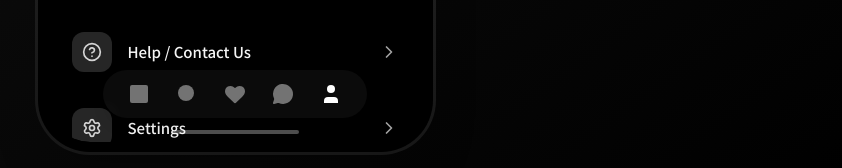
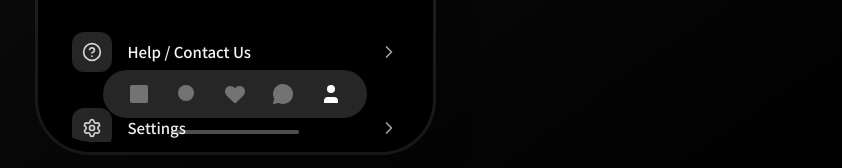
Before and after one commit to link2004/youlet-design-mock, a React (Vite) app: page / in a window 1280 px wide. Shown: the part 715-883 px from the top of the page, without its empty margins (405-1247 px from the left). Built offline with nearby package versions, Linux system fonts and the light colour scheme.

Commit message:
style: Strengthen neutral color on floating nav

```diff
--- a/components/BottomNav.tsx
+++ b/components/BottomNav.tsx
@@ -5,7 +5,7 @@ const BottomNav: React.FC = () => {
   return (
     <div className="absolute bottom-6 left-1/2 -translate-x-1/2 z-50">
       <div
-        className="flex items-center gap-6 px-6 py-3 bg-neutral-200/30 dark:bg-neutral-800/30 rounded-full shadow-lg"
+        className="flex items-center gap-6 px-6 py-3 bg-neutral-300/60 dark:bg-neutral-700/60 rounded-full shadow-lg"
         style={{ backdropFilter: 'blur(8px)', WebkitBackdropFilter: 'blur(8px)' }}
       >
         {NAV_ITEMS.map((item, index) => (
```
